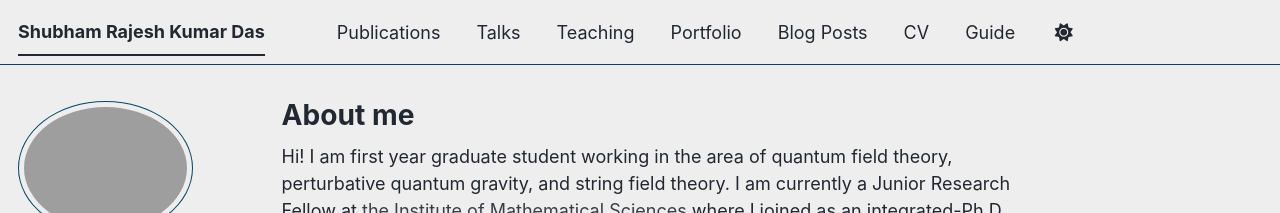
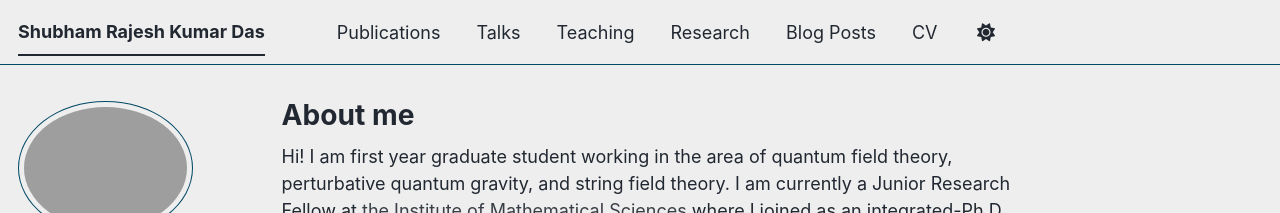
Before and after one commit to shubhamrdas/shubhamrdas.github.io, a Jekyll site: the page built from _pages/about.md, in a window 1280 px wide. Shown: the top 213 px of the page. Built offline with Jekyll 4.4.1, drawn with Linux system fonts in a browser that asks for light colours; a script bundle is joined from its source files by our own code; library files that are not in the unit come from our copies.

Commit message:
Update navigation.yml

```diff
--- a/_data/navigation.yml
+++ b/_data/navigation.yml
@@ -17,7 +17,7 @@ main:
   - title: "Teaching"
     url: /teaching/
 
-  - title: "Portfolio"
+  - title: "Research"
     url: /portfolio/
 
   - title: "Blog Posts"
@@ -29,5 +29,5 @@ main:
   # - title: "CV"
   #   url: /cv-json/
 
-  - title: "Guide"
-    url: /markdown/
+  # - title: "Guide"
+  #  url: /markdown/
```
